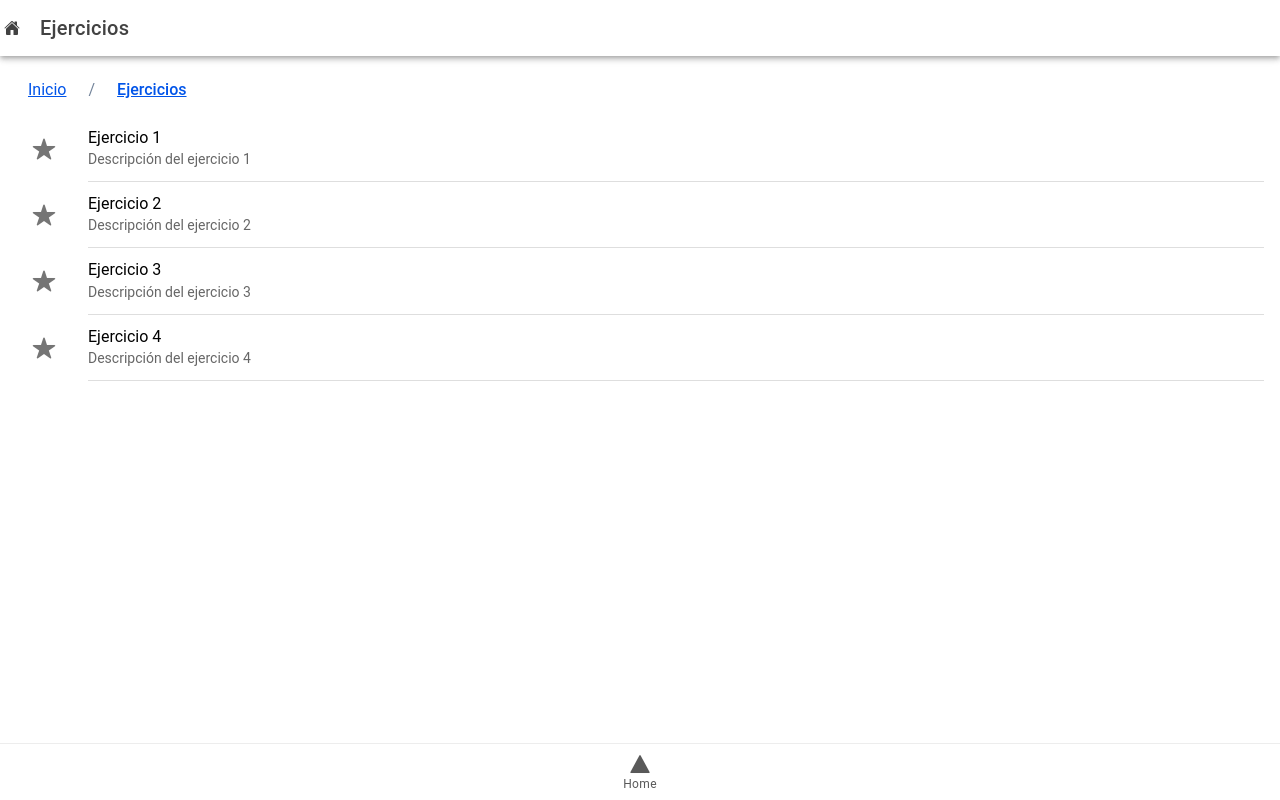
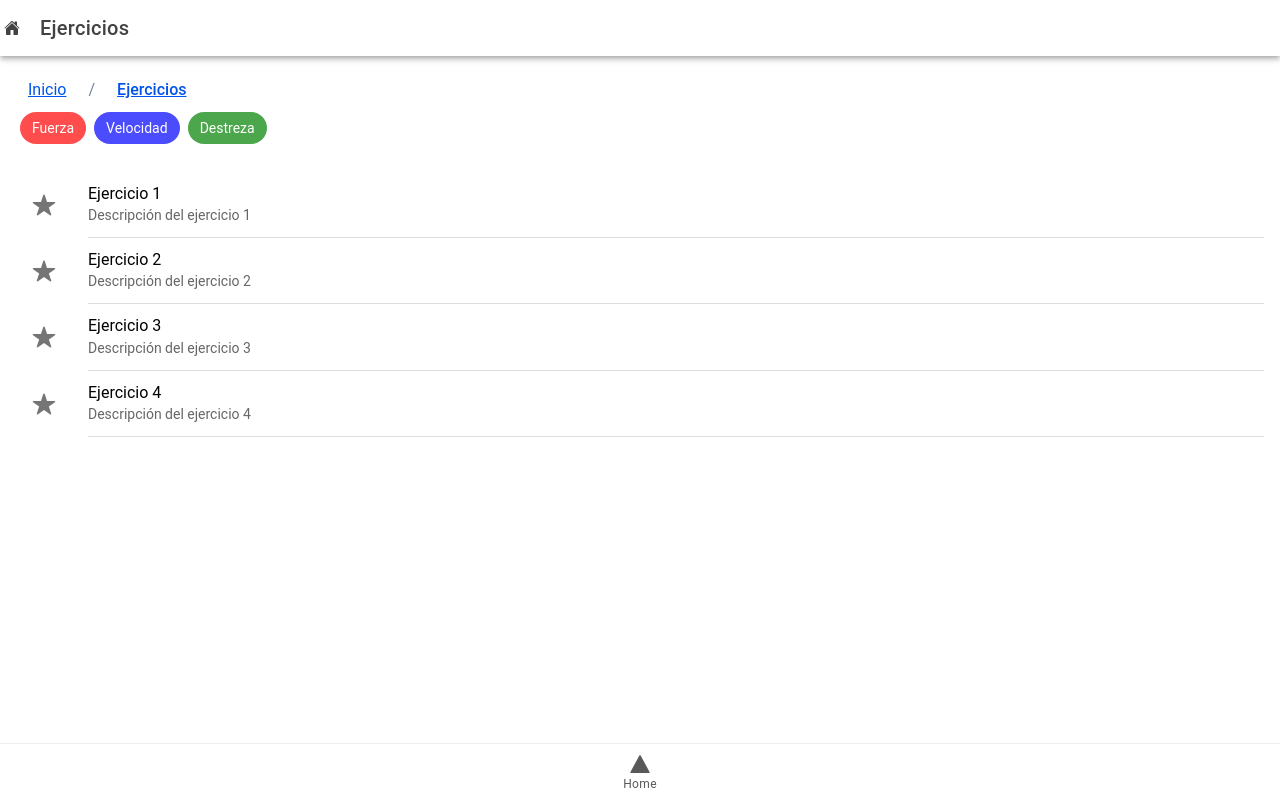
Before and after one commit to matiman-gangsta/aplicaciones-moviles, a React (Vite) app: page /ejercicios in a window 1280 px wide. Built offline with nearby package versions, Linux system fonts and the light colour scheme.

Commit message:
chips agregados no funcionales

```diff
--- a/src/pages/ejercicios.tsx
+++ b/src/pages/ejercicios.tsx
@@ -7,17 +7,14 @@ import {
   IonToolbar,
   IonList,
   IonItem,
-  IonSplitPane,
-  IonMenu,
   IonButtons,
   IonMenuButton,
   IonIcon,
-  IonLabel
+  IonLabel,
+  IonChip
 } from '@ionic/react';
-import Example from '../components/Menu';
-import { star,home } from 'ionicons/icons';
+import { star, home } from 'ionicons/icons';
 import Breadcrumb from '../components/breadcrumb';
-
 
 const Ejercicios: React.FC = () => {
   const [items, setItems] = useState([
@@ -39,7 +36,20 @@ const Ejercicios: React.FC = () => {
         </IonToolbar>
       </IonHeader>
       <IonContent className="ion-padding">
-        <Breadcrumb/>
+        <Breadcrumb />
+
+        <div style={{ marginBottom: '16px' }}>
+          <IonChip style={{ backgroundColor: 'rgba(255, 0, 0, 0.7)', color: 'white' }}>
+            <IonLabel>Fuerza</IonLabel>
+          </IonChip>
+          <IonChip style={{ backgroundColor: 'rgba(0, 0, 255, 0.7)', color: 'white' }}>
+            <IonLabel>Velocidad</IonLabel>
+          </IonChip>
+          <IonChip style={{ backgroundColor: 'rgba(0, 128, 0, 0.7)', color: 'white' }}>
+            <IonLabel>Destreza</IonLabel>
+          </IonChip>
+        </div>
+
         <IonList>
           {items.map((item, index) => (
             <IonItem key={index} routerLink={item.route}>
```
Lines whose indentation alone changed are shown as unchanged.
